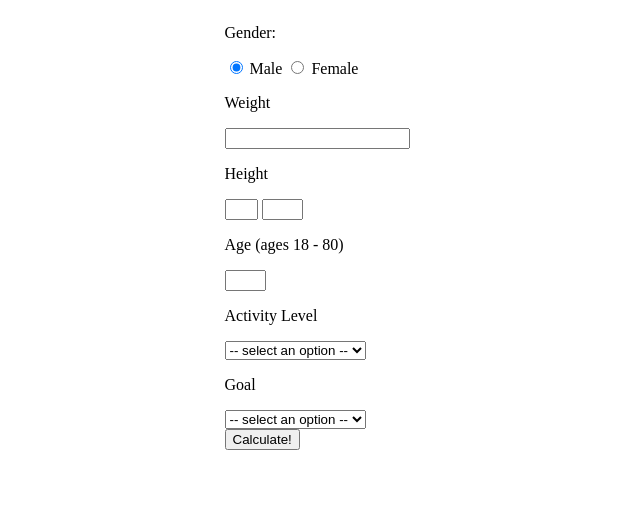
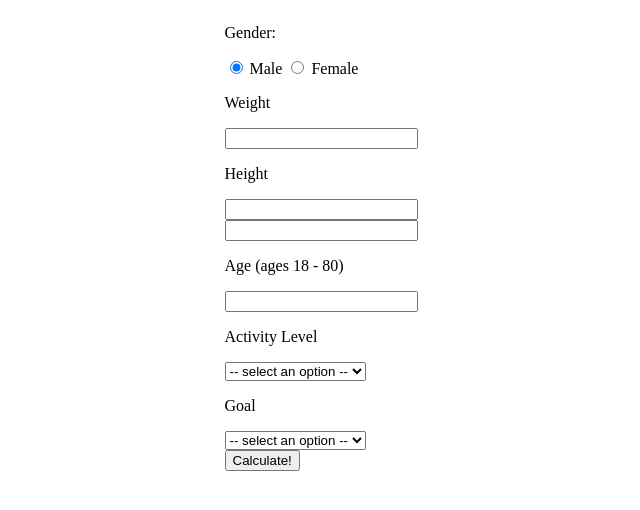
Before and after one commit to marco-mayorga/Macros-Calculator, a plain HTML site: page index.html in a window 1280 px wide. Shown: the whole page, without its empty margins (323-963 px from the left). Drawn offline with Linux system fonts and the light colour scheme.

Commit message:
make the input numbers take up the full width

```diff
--- a/main.css
+++ b/main.css
@@ -17,3 +17,7 @@ body {
     align-items: center;
     flex-direction: column;
 }
+
+.choice>input[type=number] {
+    width: 100%;
+}
```
